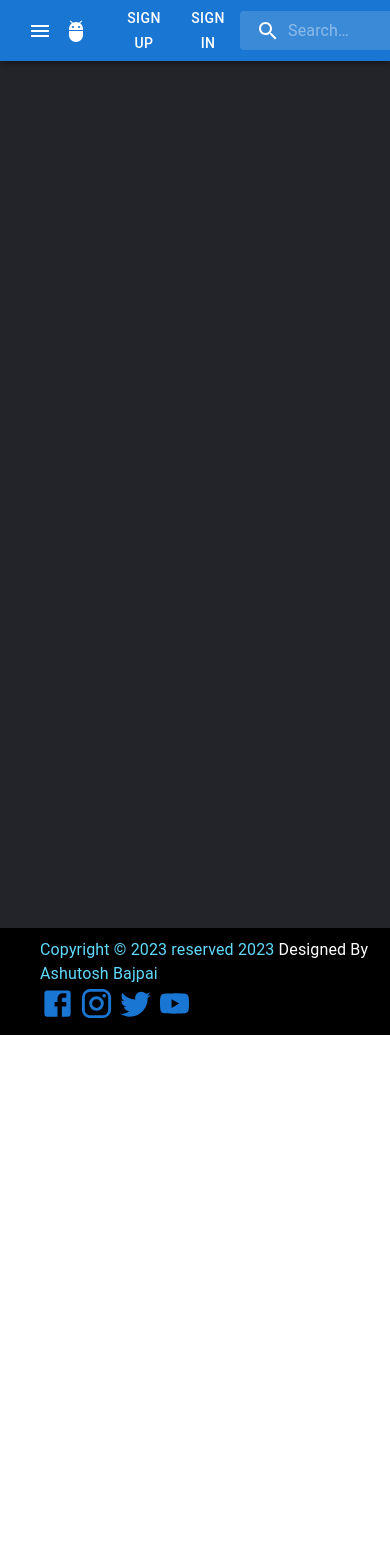
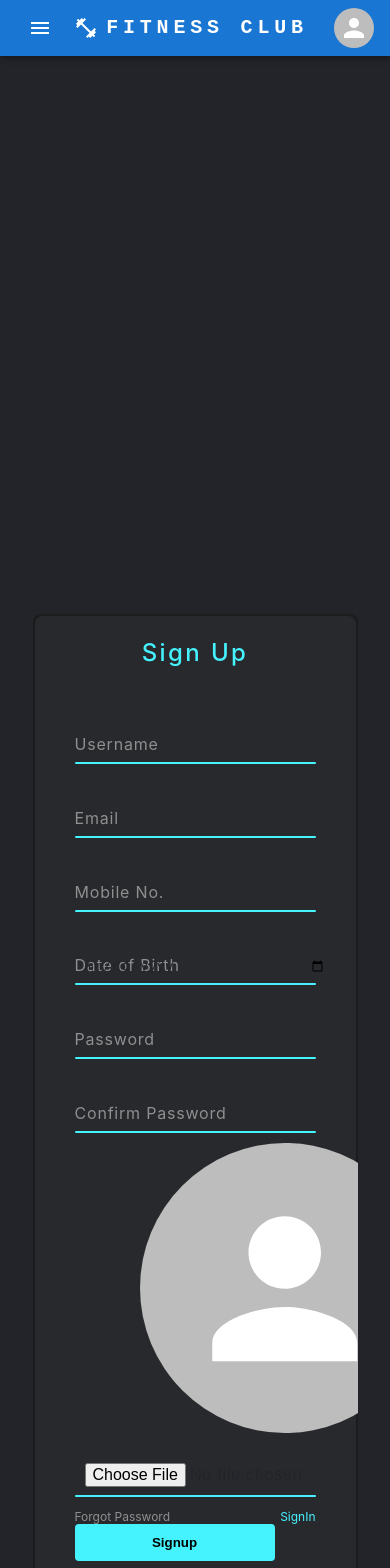
Before and after one commit to ashuBajpai999/fitnessClub, a React (Create React App) app: page /SignUp in a window 390 px wide. Shown: the top 1568 px of the page. Before the commit the page ends 1035 px from the top, so only its background shows below. Built offline with nearby package versions, Linux system fonts and the light colour scheme.

Commit message:
fix issues

```diff
--- a/src/App.css
+++ b/src/App.css
@@ -27,40 +27,38 @@
 .App-link {
   color: #61dafb;
 }
-.backGround_image{
+.backGround_image {
   background-image: url("/src/images/background.jpg");
   height: 96vh;
   width: 100vw;
 }
-.text{
+.text {
   color: #61dafb;
   z-index: 1000;
 }
-span{
-  color:skyblue
+span {
+  color: skyblue;
 }
-.desc{
+.desc {
   background-image: url("/src/images/product_1.jpg");
   height: 68vh;
   width: 46vw;
-
 }
-.footer{
+.footer {
   background-color: black;
   color: #61dafb;
   padding-top: 10px;
   padding-bottom: 10px;
 }
-.footer:hover{
-  height:110px;
+.footer:hover {
+  height: 110px;
 }
-.footerText{
+.footerText {
   color: white;
 }
-.icon:hover{
+.icon:hover {
   font-size: 40px;
 }
-
 
 @keyframes App-logo-spin {
   from {
@@ -162,7 +160,7 @@ span{
   background: linear-gradient(0deg, transparent, #45f3ff, #45f3ff);
   position: absolute;
   animation: animate 6s linear infinite;
-  content: '';
+  content: "";
   top: -100%;
   left: -30%;
   width: 890px;
@@ -174,7 +172,7 @@ span{
   background: linear-gradient(0deg, transparent, #45f3ff, #45f3ff);
   position: absolute;
   animation: animate 6s linear infinite;
-  content: '';
+  content: "";
   top: -100%;
   left: -30%;
   width: 890px;
@@ -242,15 +240,15 @@ span{
   transition: 0.05s;
 }
 
-.inputBox input:valid~.label,
-.inputBox input:focus~.label {
+.inputBox input:valid ~ .label,
+.inputBox input:focus ~ .label {
   color: #45f3ff;
   transform: translateX(0px) translateY(-35px);
   font-size: 0.75em;
 }
 
- .inputBox .error {
-  color: bisque;
+.inputBox .error {
+  color: #45f3ff;
   font-size: 0.75em;
   transform: translateX(0px) translateY(30px);
 }
@@ -268,26 +266,31 @@ span{
   z-index: 9;
 }
 
-.inputBox input:valid~i,
-.inputBox input:focus~i {
+.inputBox input:valid ~ i,
+.inputBox input:focus ~ i {
   height: 44px;
 }
 
 .links {
   display: flex;
   justify-content: space-between;
+  padding-top: 22px;
 }
-
 
 .links a:hover,
 .links a:nth-child(2) {
   color: #45f3ff;
 }
 
+.myImage {
+  margin-top: -40px !important;
+  margin-left: -65px !important;
+}
 .inputBoxForImage {
   position: relative;
   width: 300px;
   margin-top: 350px;
+  margin-left: -60px !important;
 }
 
 .inputBoxForImage input {
@@ -317,10 +320,212 @@ span{
 }
 
 /* .inputBoxForImage input:valid~i, */
-.inputBoxForImage input:focus~i {
+.inputBoxForImage input:focus ~ i {
   height: 44px;
 }
 
+@media only screen and (max-width: 599px) {
+  .signUpContainer {
+    background: #23242a;
+    justify-content: center;
+    display: flex;
+    align-items: center;
+    min-height: 270vh;
+  }
+
+  .box {
+    background: #1c1c1c;
+    width: 380px;
+    height: 1050px;
+    position: relative;
+    border-radius: 8px;
+    overflow: hidden;
+  }
+
+  .box::before {
+    background: linear-gradient(0deg, transparent, #45f3ff, #45f3ff);
+    position: absolute;
+    animation: animate 6s linear infinite;
+    content: "";
+    top: -100%;
+    left: -30%;
+    width: 890px;
+    height: 730px;
+    transform-origin: bottom right;
+  }
+
+  .box::after {
+    background: linear-gradient(0deg, transparent, #45f3ff, #45f3ff);
+    position: absolute;
+    animation: animate 6s linear infinite;
+    content: "";
+    top: -100%;
+    left: -30%;
+    width: 890px;
+    height: 730px;
+    transform-origin: bottom right;
+    animation-delay: -3s;
+  }
+
+  @keyframes animate {
+    0% {
+      transform: rotate(0deg);
+    }
+
+    100% {
+      transform: rotate(360deg);
+    }
+  }
+
+  .form {
+    inset: 2px;
+    z-index: 10;
+    position: absolute;
+    background: #28292d;
+    border-radius: 8px;
+    padding: 50px 40px;
+    display: flex;
+    flex-direction: column;
+  }
+
+  .form h2 {
+    color: #45f3ff;
+    font-weight: 500;
+    text-align: center;
+    letter-spacing: 0.1em;
+  }
+
+  .inputBox {
+    position: relative;
+    width: 300px;
+    margin-top: 350px;
+  }
+
+  .inputBox input {
+    position: relative;
+    width: 100%;
+    padding: 30px 10px 10px;
+    background: transparent;
+    border: none;
+    outline: none;
+    color: #23242a;
+    font-size: 1em;
+    letter-spacing: 0.05em;
+    z-index: 10;
+  }
+
+  .inputBox span {
+    position: absolute;
+    left: 0;
+    bottom: 0px;
+    padding: 0px 10px 10px 0px;
+    font-size: 1em;
+    color: #8f8f8f;
+    pointer-events: none;
+    letter-spacing: 0.05em;
+    transition: 0.05s;
+  }
+
+  .inputBox input:valid ~ .label,
+  .inputBox input:focus ~ .label {
+    color: #45f3ff;
+    transform: translateX(0px) translateY(-35px);
+    font-size: 0.75em;
+  }
+
+  .inputBox .error {
+    color: bisque;
+    font-size: 0.75em;
+    transform: translateX(0px) translateY(30px);
+  }
+
+  .inputBox i {
+    position: absolute;
+    left: 0;
+    bottom: 0;
+    width: 100%;
+    height: 2px;
+    background: #45f3ff;
+    border-radius: 4px;
+    transition: 0.5s;
+    pointer-events: none;
+    z-index: 9;
+  }
+
+  .inputBox input:valid ~ i,
+  .inputBox input:focus ~ i {
+    height: 44px;
+  }
+
+  .links {
+    display: flex;
+    justify-content: space-between;
+    margin-top: -10px !important;
+  }
+
+  .links a:hover,
+  .links a:nth-child(2) {
+    color: #45f3ff;
+  }
+
+  .myImage {
+    margin-top: 10px !important;
+    margin-left: 65px !important;
+  }
+
+  .inputBoxForImage {
+    position: relative;
+    margin-top: 350px;
+    margin-left: 0px !important;
+  }
+
+  .inputBoxForImage input {
+    position: relative;
+    width: 100%;
+    padding: 30px 10px 10px;
+    background: transparent;
+    border: none;
+    outline: none;
+    color: #23242a;
+    font-size: 1em;
+    letter-spacing: 0.05em;
+    z-index: 10;
+  }
+
+  .inputBoxForImage i {
+    position: absolute;
+    left: 0;
+    bottom: 0;
+    width: 100%;
+    height: 2px;
+    background: #45f3ff;
+    border-radius: 4px;
+    transition: 0.5s;
+    pointer-events: none;
+    z-index: 9;
+  }
+
+  /* .inputBoxForImage input:valid~i, */
+  .inputBoxForImage input:focus ~ i {
+    height: 44px;
+  }
+}
+
+input[type="submit"] {
+  border: none;
+  outline: none;
+  background: #45f3ff;
+  padding: 11px 25px;
+  width: 100px;
+  margin-top: 0px;
+  border-radius: 4px;
+  font-weight: 600;
+  cursor: pointer;
+}
+
+/* input[type="submit"]:active {
+  opacity: 0.8;
+} */
 
 /* Start Sign In Form CSS*/
 
@@ -345,7 +550,7 @@ span{
   background: linear-gradient(0deg, transparent, #45f3ff, #45f3ff);
   position: absolute;
   animation: animate 6s linear infinite;
-  content: '';
+  content: "";
   top: -50%;
   left: -50%;
   width: 380px;
@@ -357,7 +562,7 @@ span{
   background: linear-gradient(0deg, transparent, #45f3ff, #45f3ff);
   position: absolute;
   animation: animate 6s linear infinite;
-  content: '';
+  content: "";
   top: -50%;
   left: -50%;
   width: 380px;
@@ -403,7 +608,7 @@ span{
 .signInInputBox input {
   position: relative;
   width: 100%;
-  padding: 20px 10px ;
+  padding: 20px 10px;
   background: transparent;
   border: none;
   outline: none;
@@ -425,8 +630,8 @@ span{
   transition: 0.05s;
 }
 
-.signInInputBox input:valid~span,
-.signInInputBox input:focus~span {
+.signInInputBox input:valid ~ span,
+.signInInputBox input:focus ~ span {
   color: #45f3ff;
   transform: translateX(0px) translateY(-34px);
   font-size: 0.75em;
@@ -445,8 +650,8 @@ span{
   z-index: 9;
 }
 
-.signInInputBox input:valid~i,
-.signInInputBox input:focus~i {
+.signInInputBox input:valid ~ i,
+.signInInputBox input:focus ~ i {
   height: 44px;
 }
 
@@ -472,8 +677,8 @@ input[type="submit"] {
   outline: none;
   background: #45f3ff;
   padding: 11px 25px;
-  width: 100px;
-  margin-top: -6px;
+  width: 200px;
+  margin-top: 0px;
   border-radius: 4px;
   font-weight: 600;
   cursor: pointer;
--- a/src/Components/Authentication/SignUp.js
+++ b/src/Components/Authentication/SignUp.js
@@ -94,9 +94,9 @@ const SignUp = () => {
 
   return (
     <Grid container className="signUpContainer">
-      <Grid item md={10}>
+      <Grid item md={10} xs={10}>
         <Grid container className="box">
-          <Grid item md={12}>
+          <Grid item md={12} xs={12}>
             <Grid
               component="form"
               id="signUpForm"
@@ -105,13 +105,13 @@ const SignUp = () => {
               class="form"
               direction="row"
             >
-              <Grid item md={12} sx={{ marginTop: -6 }}>
+              <Grid item md={12} xs={12} sx={{ marginTop: -6 }}>
                 <h2>Sign Up</h2>
               </Grid>
               <Grid container>
-                <Grid item md={9}>
-                  <Grid container>
-                    <Grid item md={5} className="inputBox" marginRight={2}>
+                <Grid item md={9} xs={12}>
+                  <Grid container columnGap={2}>
+                    <Grid item md={5} xs={12} sm={5} className="inputBox">
                       <input
                         onKeyDown={handleEnter}
                         onChange={setValueOfUser}
@@ -125,7 +125,13 @@ const SignUp = () => {
                       <i></i>
                       <span className="error">{errors.name}</span>
                     </Grid>
-                    <Grid item md={5} className="inputBox">
+                    <Grid
+                      item
+                      md={5}
+                      xs={12}
+                      marginTop={2}
+                      className="inputBox"
+                    >
                       <input
                         onKeyDown={handleEnter}
                         onChange={setValueOfUser}
@@ -142,8 +148,8 @@ const SignUp = () => {
                     <Grid
                       item
                       md={5}
+                      xs={12}
                       className="inputBox"
-                      marginRight={2}
                       marginTop={2}
                     >
                       <input
@@ -162,9 +168,9 @@ const SignUp = () => {
                     <Grid
                       item
                       md={5}
+                      xs={12}
                       className="inputBox"
                       marginTop={2}
-                      paddingRight={2}
                     >
                       <input
                         onKeyDown={handleEnter}
@@ -174,16 +180,16 @@ const SignUp = () => {
                         type="date"
                         required="required"
                       />
-                      <span>Date of Birth</span>
+                      <span className="label">Date of Birth</span>
                       <i></i>
                       <span className="error">{errors.dob}</span>
                     </Grid>
                     <Grid
                       item
                       md={5}
+                      xs={12}
                       className="inputBox"
                       marginTop={2}
-                      marginRight={2}
                     >
                       <input
                         onKeyDown={handleEnter}
@@ -193,11 +199,17 @@ const SignUp = () => {
                         type="password"
                         required="required"
                       />
-                      <span>Password</span>
+                      <span className="label">Password</span>
                       <i></i>
                       <span className="error">{errors.password}</span>
                     </Grid>
-                    <Grid item md={5} className="inputBox" marginTop={2}>
+                    <Grid
+                      item
+                      md={5}
+                      xs={12}
+                      className="inputBox"
+                      marginTop={2}
+                    >
                       <input
                         onKeyDown={handleEnter}
                         onChange={setValueOfUser}
@@ -206,11 +218,17 @@ const SignUp = () => {
                         type="password"
                         required="required"
                       />
-                      <span>Confirm Password</span>
+                      <span className="label">Confirm Password</span>
                       <i></i>
                       <span className="error">{errors.cnfPassword}</span>
                     </Grid>
-                    <Grid item md={10} className="links" marginTop="29px">
+                    <Grid
+                      item
+                      md={10.2}
+                      xs={12}
+                      className="links"
+                      sx={{ display: { xs: "none", sm: "none", md: "flex" } }}
+                    >
                       <Link underline="none" color="#8f8f8f" fontSize="0.75em">
                         Forgot Password
                       </Link>
@@ -220,17 +238,15 @@ const SignUp = () => {
                     </Grid>
                   </Grid>
                 </Grid>
-                <Grid item md={3}>
+                <Grid item md={3} xs={12}>
                   <Grid container>
-                    <Grid item md={12}>
+                    <Grid item md={12} xs={12} className="myImage">
                       <Avatar
                         id="myImage"
                         sx={{
                           zIndex: 12,
                           width: 290,
                           height: 290,
-                          mt: -4,
-                          ml: -9,
                         }}
                         srcSet={user.image}
                       ></Avatar>
@@ -238,8 +254,9 @@ const SignUp = () => {
                     <Grid
                       item
                       md={12}
+                      xs={12}
                       className="inputBoxForImage"
-                      sx={{ zIndex: 14, ml: -7 }}
+                      sx={{ zIndex: 14 }}
                     >
                       <input
                         defaultValue={user.image}
@@ -249,12 +266,27 @@ const SignUp = () => {
                       />
                       <i></i>
                     </Grid>
+                    <Grid
+                      item
+                      md={10}
+                      xs={12}
+                      className="links"
+                      sx={{ display: { xs: "flex", sm: "flex", md: "none" } }}
+                    >
+                      <Link underline="none" color="#8f8f8f" fontSize="0.75em">
+                        Forgot Password
+                      </Link>
+                      <Link underline="none" fontSize="0.75em" href="SignIn">
+                        SignIn
+                      </Link>
+                    </Grid>
                   </Grid>
                 </Grid>
               </Grid>
-              <Grid item md={12}>
+              <Grid item md={12} xs={12}>
                 <input
                   id="signUpButton"
+                  class="signUpButton"
                   type="submit"
                   value="Signup"
                   onClick={handleParameter}
--- a/src/Components/Authentication/ValidationSchema.js
+++ b/src/Components/Authentication/ValidationSchema.js
@@ -11,5 +11,5 @@ export const signupSchema = Yup.object({
   password: Yup.string().min(6).required("Please Enter Your Password"),
   cnfPassword: Yup.string()
     .required("Please fill this as same as password")
-    .oneOf([Yup.ref("password"), null, "Password does not matched"]),
+    .oneOf([Yup.ref("password"), null], "Password does not matched"),
 });
--- a/src/Layout/Header.js
+++ b/src/Layout/Header.js
@@ -19,7 +19,7 @@ import "../App.css";
 import Banner from "../images/ashu.jpg";
 import Profile from "../Modules/UserProfile/Profile";
 import FitnessCenterIcon from "@mui/icons-material/FitnessCenter";
-const pages = ["HOME", "PRODUCTS", "EXCERCISES", "BLOG"];
+const pages = ["HOME", "PRODUCTS", "EXCERCISES", "BLOG", "SIGNUP", "SIGNIN"];
 const settings = ["Profile", "Account", "Dashboard", "Logout"];
 
 const Header = (props) => {
@@ -77,13 +77,19 @@ const Header = (props) => {
   const handleCloseNavMenu = (text) => {
     switch (text) {
       case "HOME":
-        navigate("/");
+        navigate("fitnessClub");
         break;
       case "PRODUCTS":
         navigate("AllProducts");
         break;
       case "EXCERCISES":
         navigate("EXCERCISES");
+        break;
+      case "SIGNUP":
+        navigate("SignUp");
+        break;
+      case "SIGNIN":
+        navigate("SignIn");
         break;
       default:
         break;
@@ -92,7 +98,6 @@ const Header = (props) => {
   };
 
   const handleCloseUserMenu = (text) => {
-    debugger;
     switch (text) {
       case "Profile":
         navigate(`UserProfile`, {
@@ -107,34 +112,21 @@ const Header = (props) => {
     setAnchorElUser(null);
   };
 
-  const HandleNavigation = (innerText) => {
-    switch (innerText) {
-      case "SIGN UP":
-        navigate("SignUp");
-        break;
-      case "SIGN IN":
-        navigate("SignIn");
-        break;
-      default:
-        break;
-    }
-  };
   return (
     <AppBar>
       <Container maxWidth="xl">
         <Toolbar disableGutters>
-          {/* <AdbIcon sx={{ display: { xs: "none", md: "flex" }, mr: 1 }} /> */}
           <FitnessCenterIcon
-            sx={{ display: { xs: "none", md: "flex" }, mr: 1 }}
+            sx={{ display: { xs: "none", sm: "none", md: "flex" }, mr: 1 }}
           />
           <Typography
-            variant="h6"
+            variant="h5"
             noWrap
             component="a"
             href="/"
             sx={{
               mr: 2,
-              display: { xs: "none", md: "flex" },
+              display: { xs: "none", sm: "none", md: "flex" },
               fontFamily: "monospace",
               fontWeight: 700,
               letterSpacing: ".3rem",
@@ -145,7 +137,12 @@ const Header = (props) => {
             FITNESS CLUB
           </Typography>
 
-          <Box sx={{ flexGrow: 1, display: { xs: "flex", md: "none" } }}>
+          <Box
+            sx={{
+              flexGrow: 1,
+              display: { xs: "flex", sm: "flex", md: "none" },
+            }}
+          >
             <IconButton
               size="large"
               aria-label="account of current user"
@@ -175,21 +172,28 @@ const Header = (props) => {
               }}
             >
               {pages.map((page) => (
-                <MenuItem key={page} onClick={handleCloseNavMenu}>
+                <MenuItem
+                  key={page}
+                  onClick={(e) => {
+                    handleCloseNavMenu(e.currentTarget.innerText);
+                  }}
+                >
                   <Typography textAlign="center">{page}</Typography>
                 </MenuItem>
               ))}
             </Menu>
           </Box>
-          <AdbIcon sx={{ display: { xs: "flex", md: "none" }, mr: 1 }} />
+          <FitnessCenterIcon
+            sx={{ display: { xs: "flex", sm: "flex", md: "none" }, mr: 1 }}
+          />
           <Typography
-            variant="h5"
+            variant="h6"
             noWrap
             component="a"
             href=""
             sx={{
               mr: 2,
-              display: { xs: "flex", md: "none" },
+              display: { xs: "flex", sm: "flex", md: "none" },
               flexGrow: 1,
               fontFamily: "monospace",
               fontWeight: 700,
@@ -203,7 +207,7 @@ const Header = (props) => {
           <Box
             sx={{
               flexGrow: 1,
-              display: { xs: "none", md: "flex" },
+              display: { xs: "none", sm: "none", md: "flex" },
               marginLeft: "15em",
             }}
           >
@@ -219,19 +223,9 @@ const Header = (props) => {
               </Button>
             ))}
           </Box>
-          <Button
-            sx={{ color: "white" }}
-            onClick={(e) => HandleNavigation(e.currentTarget.innerText)}
+          <Search
+            sx={{ marginRight: "3em", display: { xs: "none", sm: "flex" } }}
           >
-            Sign Up
-          </Button>
-          <Button
-            sx={{ color: "white" }}
-            onClick={(e) => HandleNavigation(e.currentTarget.innerText)}
-          >
-            Sign in
-          </Button>
-          <Search sx={{ marginRight: "3em" }}>
             <SearchIconWrapper>
               <SearchIcon />
             </SearchIconWrapper>
--- a/src/Modules/Dashboard/MainDashboard.js
+++ b/src/Modules/Dashboard/MainDashboard.js
@@ -8,14 +8,14 @@ const MainDashboard = () => {
   return (
     <Fragment>
       <Grid container>
-        <Grid item md={12}>
+        <Grid item md={12} xs={12} sm={12}>
           <Header />
         </Grid>
       </Grid>
 
       <Outlet />
       <Grid container className="footer">
-        <Grid item md={12} marginLeft={5}>
+        <Grid item md={12} xs={12} sm={12} marginLeft={5}>
           <Footer />
         </Grid>
       </Grid>
--- a/src/Utils/FormNavigation.js
+++ b/src/Utils/FormNavigation.js
@@ -1,5 +1,4 @@
 const HandleEnter = (e) => {
-  debugger;
   const keyCode = e.keyCode;
 
   const form = e.target.form.querySelectorAll(
```
Also changed, not shown: src/Components/Core/Card/ProductCardDemo.js (+6 -11 lines), src/Components/Core/Card/VideoCardDemo.js (+15 -8 lines), src/Modules/Home/Home.js (+27 -18 lines), src/Modules/UserProfile/Profile.js (+19 -7 lines).
